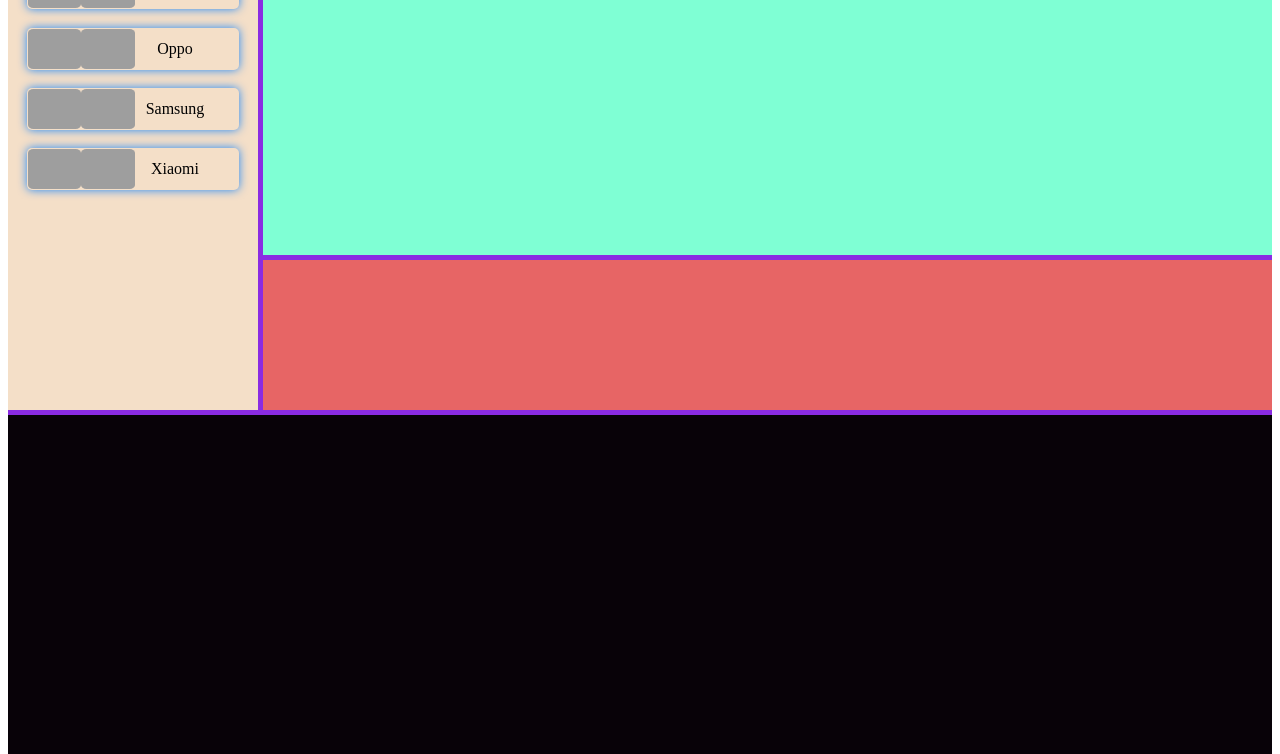
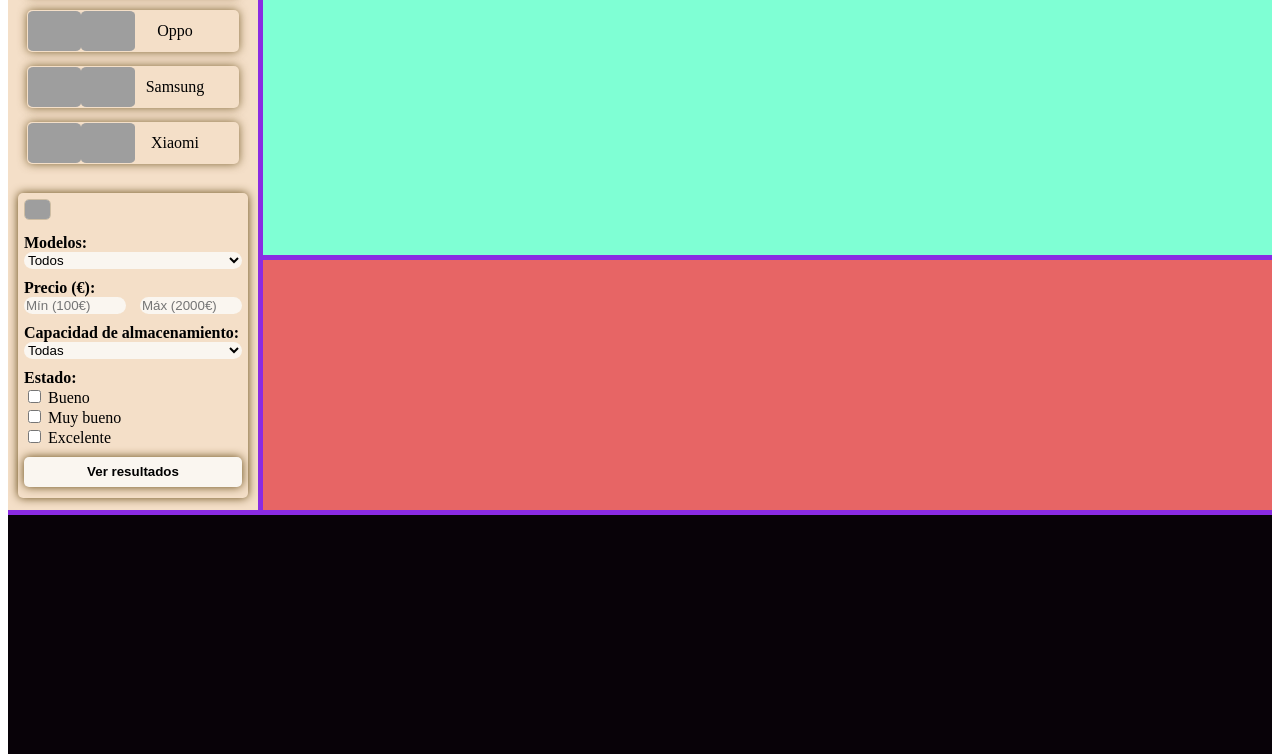
Before and after one commit to YuliiaBi1a/Copia-FemTech, a plain HTML site: page index.html in a window 1280 px wide. Shown: the part 257-1011 px from the top of the page. Drawn offline with Linux system fonts and the light colour scheme; grey boxes are pictures that could not be loaded.

Commit message:
SideBar completo

```diff
--- a/index.html
+++ b/index.html
@@ -28,25 +28,27 @@
 
                 <div class="sidebar">
 
-                    <div class="container" id="brand_selector">
+                    <div class="container" id="brand-selector">
 
                         <div class="container__title">Elige tu modelo:</div>
 
                         <a href="#"> <!--Poner link!!!!!!!!!-->
-                            <div class="container__holder">
+                            <div class="container__holder" id="huawei">
 
                                 <div class="container__holder_img">
                                     <img src="https://content1.rozetka.com.ua/goods/images/big/275573118.jpg"
                                         alt="image-of-phone">
-                                    <img class="img_icon" src="https://cdn-icons-png.flaticon.com/128/882/882840.png" alt="icon-huawei">
+                                    <img class="img_icon" src="https://cdn-icons-png.flaticon.com/128/882/882840.png"
+                                        alt="icon-huawei">
                                 </div>
 
-                                <div class="container__holder_item" id="huawei">Huawei</div>
+                                <div class="container__holder_item">Huawei
+                                </div>
                             </div>
                         </a>
 
                         <a href="#"> <!--Poner link!!!!!!!!!-->
-                            <div class="container__holder">
+                            <div class="container__holder" id="iphone">
                                 <div class="container__holder_img">
                                     <img src="https://m.media-amazon.com/images/I/61Z9q1+EINL._AC_SX569_.jpg"
                                         alt="image-of-phone">
@@ -54,57 +56,151 @@
                                         alt="icon-iphone">
                                 </div>
 
-                                <div class="container__holder_item" id="iphone">iPhone</div>
+                                <div class="container__holder_item">iPhone
+                                </div>
                             </div>
                         </a>
 
                         <a href="#"> <!--Poner link!!!!!!!!!-->
-                            <div class="container__holder">
+                            <div class="container__holder" id="motorola">
                                 <div class="container__holder_img">
                                     <img src="https://content.rozetka.com.ua/goods/images/big/319076455.jpg"
                                         alt="image-of-phone">
                                     <img src="https://cdn-icons-png.flaticon.com/128/882/882809.png"
                                         alt="icon-motorola">
                                 </div>
-                                <div class="container__holder_item" id="motorola">Motorola</div>
+
+                                <div class="container__holder_item">Motorola
+                                </div>
                             </div>
                         </a>
 
                         <a href="#"> <!--Poner link!!!!!!!!!-->
-                            <div class="container__holder">
+                            <div class="container__holder" id="oppo">
                                 <div class="container__holder_img">
                                     <img src="https://content2.rozetka.com.ua/goods/images/big/374400998.jpg"
                                         alt="image-of-phone">
                                     <img src="https://cdn-icons-png.flaticon.com/128/882/882847.png" alt="icon-oppo">
                                 </div>
-                                <div class="container__holder_item" id="oppo">Oppo</div>
+
+                                <div class="container__holder_item">Oppo
+                                </div>
                             </div>
                         </a>
 
                         <a href="#"> <!--Poner link!!!!!!!!!-->
-                            <div class="container__holder">
+                            <div class="container__holder" id="samsung">
                                 <div class="container__holder_img">
                                     <img src="https://content2.rozetka.com.ua/goods/images/big/321452589.jpg"
                                         alt="image-of-phone">
                                     <img src="https://cdn-icons-png.flaticon.com/128/5969/5969116.png"
                                         alt="icon-samsung">
                                 </div>
-                                <div class="container__holder_item" id="samsung">Samsung</div>
+
+                                <div class="container__holder_item">Samsung
+                                </div>
                             </div>
                         </a>
 
                         <a href="#"> <!--Poner link!!!!!!!!!-->
-                            <div class="container__holder">
+                            <div class="container__holder" id="xiaomi">
                                 <div class="container__holder_img">
                                     <img src="https://i.citrus.world/imgcache/size_800/uploads/shop/f/7/f7ea7fe12021df8f73784c0e9f7a939c.jpg"
                                         alt="image-of-phone">
                                     <img src="https://cdn-icons-png.flaticon.com/128/732/732148.png" alt="icon-xiaomi">
                                 </div>
 
-                                <div class="container__holder_item" id="xiaomi">Xiaomi</div>
+                                <div class="container__holder_item">Xiaomi
+                                </div>
                             </div>
                         </a>
 
+                    </div>
+
+
+
+<!---------------------------------FILTER------------------------------------------>
+
+
+                    <div class="container" id="filter">
+                        <div class="conteiner__title-filter">
+                            <img class="title-filter_img" src="https://cdn-icons-png.flaticon.com/128/7693/7693332.png"
+                            alt="image-filter">
+                        </div>
+
+
+
+                        <form id="filter-form">
+
+                            <div class="form-group" id="brand-filter">
+
+                                <span class="title-label">Modelos:
+                                </span>
+
+                                <select class="form-control" id="brand">
+                                    <option value="">Todos</option>
+                                    <option value="huawei">Huawei</option>
+                                    <option value="iphone">iPhone</option>
+                                    <option value="motorola">Motorola</option>
+                                    <option value="oppo">Oppo</option>
+                                    <option value="samsung">Samsung</option>
+                                    <option value="xiaomi">Xiaomi</option>
+                                </select>
+                            </div>
+
+                            <div class="form-group" id="price-filter">
+
+                                <span class="title-label"> Precio (€):
+                                </span>
+                                <div class="minmax-price">
+                                    <input type="number" class="form-control price" id="min-price" min="100" max="2000"
+                                        placeholder="Mín (100€)">
+                                    <input type="number" class="form-control price" id="max-price" min="100" max="2000"
+                                        placeholder="Máx (2000€)">
+                                </div>
+
+                            </div>
+
+                            <div class="form-group" id="memory-filter">
+
+                                <span class="title-label">Capacidad de almacenamiento:
+                                </span>
+
+                                <select class="form-control" id="memory">
+                                    <option value="">Todas</option>
+                                    <option value="16GB">16GB</option>
+                                    <option value="32GB">32GB</option>
+                                    <option value="64GB">64GB</option>
+                                    <option value="64GB">128GB</option>
+
+                                </select>
+                            </div>
+
+                            <div class="form-group" id="status-filter">
+                                <span class="title-label"> Estado:
+                                </span>
+
+                                <ul class="status-list">
+                                    <li>
+                                        <label>
+                                            <input type="checkbox" class="chackbox-status" value="component1"> Bueno
+                                        </label>
+                                    </li>
+                                    <li>
+                                        <label>
+                                            <input type="checkbox" class="chackbox-status" value="component2"> Muy bueno
+                                        </label>
+                                    </li>
+                                    <li>
+                                        <label>
+                                            <input type="checkbox" class="chackbox-status" value="component3"> Excelente
+                                        </label>
+                                    </li>
+                                </ul>
+                            </div>
+
+                            <button type="button" class="btn-result">Ver resultados</button>
+                        </form>
                     </div>
 
 
--- a/style.css
+++ b/style.css
@@ -20,7 +20,7 @@
     background-color: blueviolet;
     display: grid;
     grid-template-columns: 250px 1fr;
-    grid-template-rows: 450px 150px 1fr;
+    grid-template-rows: 450px 250px 1fr;
     gap: 5px;
 }
 
@@ -47,29 +47,25 @@
 
 
 
-/*-----------------------------FOOTER------------------------------*/
-.footbar {
-    background-color: aqua;
-}
+
 
 /*---------------------------SideBar-------------------------------*/
 
 .sidebar {
 padding: 10px;
 background-color: #F4DFC8;
+
 }
 
 .container {
     background-color:#F4DFC8;
     max-width: 250px;
-    height: 65%;
+    height: auto;
     display: flex;
     flex-direction: column;
     justify-content: space-between;
     padding: 2px;
     border-radius: 5px;
-    /*box-shadow: 0 0 10px rgba(255, 0, 221, 0.8);*/
-
 }
 
 
@@ -99,11 +95,11 @@ background-color: #F4DFC8;
     height: 100%;
     border: 0px solid transparent;
     border-radius: 5px; /* за необхідності */
-    box-shadow: 0 0 10px rgba(0, 123, 255, 0.87); /* тінь і прозорість */
+    box-shadow: 0 0 10px #634813cc; /* тінь і прозорість */
     transition: box-shadow 0.3s ease-in-out; /* анімація сяйва */
 }
 .container__holder:hover::before {
-    box-shadow: 0 0 20px rgba(255, 0, 221, 0.8); /* більша тінь при наведенні */
+    box-shadow: 0 0 20px #f1a10ab9; /* більша тінь при наведенні */
     transform: scale(1.1);
 }
 
@@ -117,9 +113,6 @@ background-color: #F4DFC8;
     display: flex;
     flex-direction: row;
     justify-content: space-between;
-
-
-
 }
 
 
@@ -129,8 +122,6 @@ background-color: #F4DFC8;
     height: 100%;
     max-width: 100%;
     border-radius: 10%;
-
-
 }
 
 .container__holder_item {
@@ -142,3 +133,79 @@ background-color: #F4DFC8;
     text-decoration: none;
     color: black;
 }
+
+
+/*-------------------FILTER----------------------*/
+
+#filter {
+
+    box-shadow: 0 0 10px #634813;
+    padding: 6px;
+    margin-top: 20px;
+}
+
+.title-filter_img {
+width: 25px;
+height: auto;
+border: 1px solid #cebda3;
+border-radius: 5px;
+background-color:#FAF6F0 ;
+}
+.status-list {
+    list-style: none;
+    padding: 0;
+  margin:0;
+}
+.title-label, .container__title {
+    font-weight: 600;
+}
+.form-group {
+    display: flex;
+    flex-direction: column;
+    margin: 10px auto;
+    }
+
+.minmax-price {
+    display: flex;
+    flex-direction: row;
+    justify-content: space-between;
+}
+
+.price {
+    width: 45%;
+}
+
+.form-control {
+    border-radius: 10px;
+    background-color:#FAF6F0 ;
+    border: none;
+}
+
+.btn-result {
+    background-color: #FAF6F0;
+    border: none;
+    border-radius: 5px;
+    box-shadow: 0 0 10px #634813;
+    height: 30px;
+    width: 100%;
+    font-weight: bold;
+    padding: auto;
+    margin-bottom: 5px;
+    cursor: pointer;
+    transition: background-color 0.3s, color 0.3s, padding 0.3s;
+
+}
+.btn-result:hover{
+    background-color: #e9c9aa;
+    color: #fff;
+    border: 1px solid #634813;
+    transform: scale(1.05);
+}
+
+
+
+
+/*-----------------------------FOOTER------------------------------*/
+.footbar {
+    background-color: aqua;
+}
```
Also changed, not shown: Images/Yuli/img-phone/url-img.txt.
